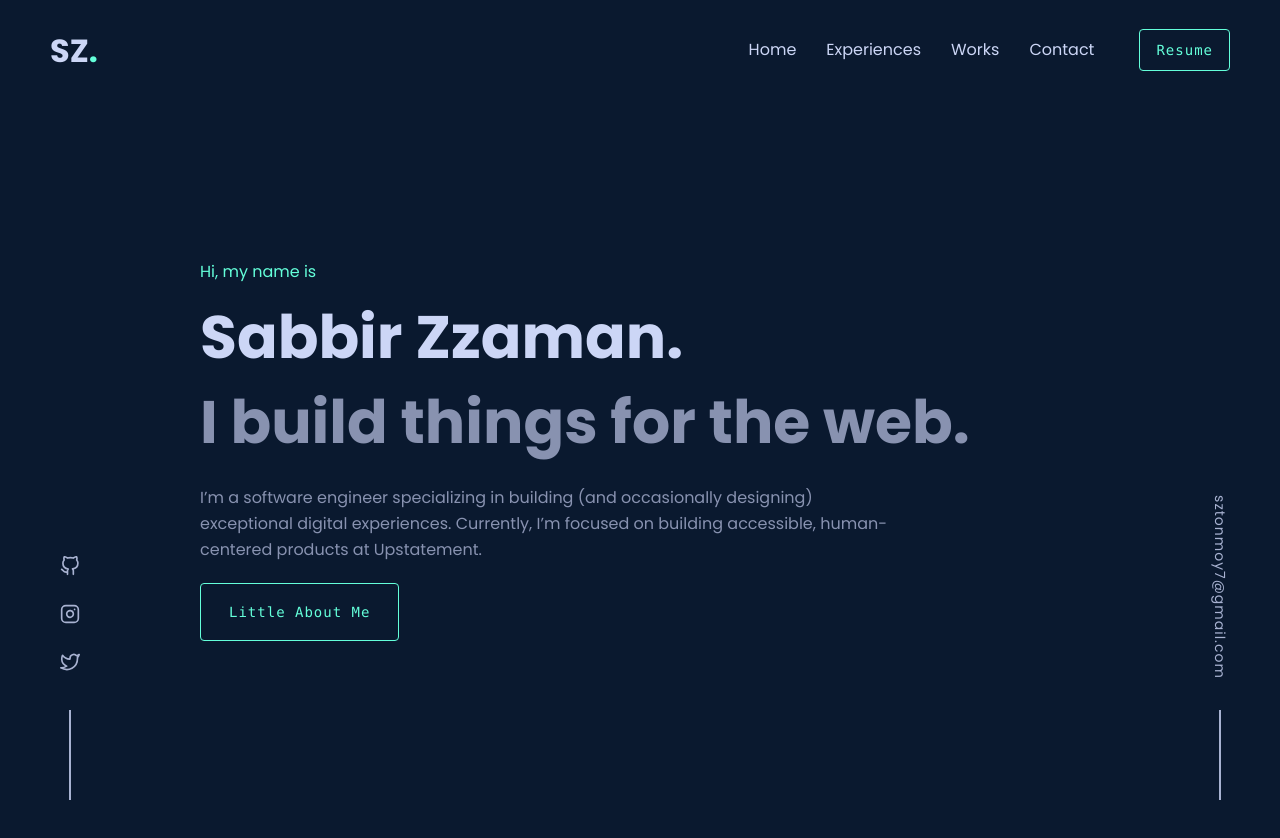
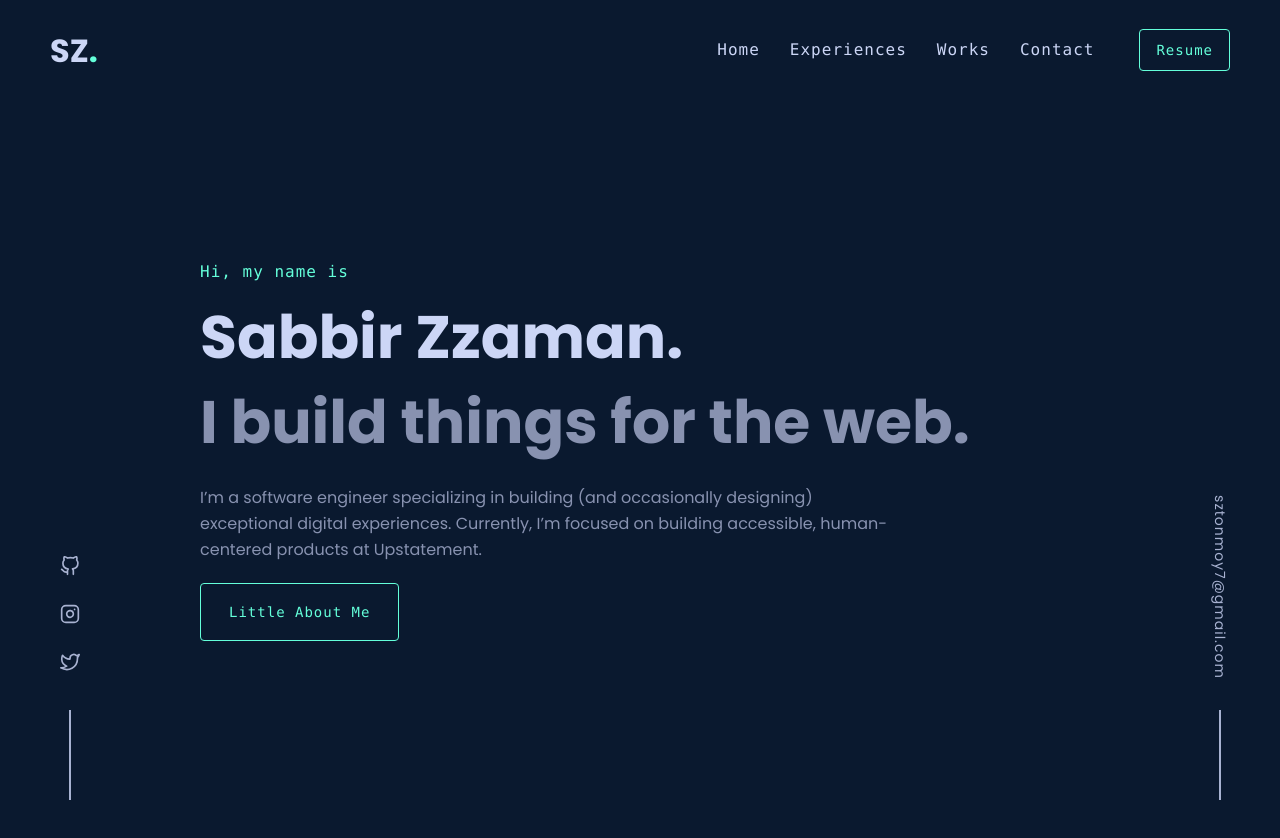
Before and after one commit to sabbirzzaman/sabbir-zzaman, a React (Create React App) app: page / in a window 1280 px wide. Shown: the top 838 px of the page. Before the commit the page ends 800 px from the top, so only its background shows below. Built offline with nearby package versions, Linux system fonts and the light colour scheme.

Commit message:
custom scroll ber added

```diff
--- a/src/App.css
+++ b/src/App.css
@@ -63,7 +63,7 @@ a,
     padding: 12px 16px;
     font-size: 14px;
     letter-spacing: 1px;
-    font-family: var(--secondary-font);
+    font-family: var(--font-secondary);
     cursor: pointer;
     transition: var(--tr);
 }
@@ -71,3 +71,8 @@ a,
 .btn:hover {
     background-color: rgba(100, 255, 218, 0.1);
 }
+
+.title-sm {
+    font-family: var(--font-secondary);
+    letter-spacing: 1px;
+}
--- a/src/Pages/Common/Header/Header.css
+++ b/src/Pages/Common/Header/Header.css
@@ -18,6 +18,8 @@
 
 .navigation a {
     color: #ccd6f6;
+    font-family: var(--font-secondary);
+    letter-spacing: 1px;
     transition: var(--tr);
 }
 
--- a/src/Pages/Common/RightSidebar/RightSidebar.css
+++ b/src/Pages/Common/RightSidebar/RightSidebar.css
@@ -5,7 +5,6 @@
     left: auto;
     right: 40px;
     z-index: 10;
-    color: var(--sideBar);
 }
 
 .stickyRight {
--- /dev/null
+++ b/src/Pages/Home/About/About.css
@@ -0,0 +1,3 @@
+.aboutSection .container {
+    padding: 80px 0px;
+}
--- /dev/null
+++ b/src/Pages/Home/About/About.js
@@ -0,0 +1,14 @@
+import React from 'react';
+import './About.css'
+
+const About = () => {
+    return (
+        <section className='aboutSection'>
+            <div className="container">
+
+            </div>
+        </section>
+    );
+};
+
+export default About;
--- a/src/Pages/Home/Home/Home.js
+++ b/src/Pages/Home/Home/Home.js
@@ -1,6 +1,7 @@
 import React from 'react';
 import LeftSidebar from '../../Common/LeftSidebar/LeftSidebar';
 import RightSidebar from '../../Common/RightSidebar/RightSidebar';
+import About from '../About/About';
 import Banner from '../Banner/Banner';
 import './Home.css';
 
@@ -11,6 +12,7 @@ const Home = () => {
                 <LeftSidebar></LeftSidebar>
                 <div className="pageMainContainer">
                     <Banner></Banner>
+                    <About></About>
                 </div>
                 <RightSidebar></RightSidebar>
             </div>
--- a/src/index.css
+++ b/src/index.css
@@ -4,8 +4,8 @@
     --heading: #ccd6f6;
     --sideBar: #a8b2d1;
     --body: #8892b0;
-    --primary-font: 'Poppins', sans-serif;
-    --secondary-font: source-code-pro, Menlo, Monaco, Consolas, 'Courier New',
+    --font-primary: 'Poppins', sans-serif;
+    --font-secondary: source-code-pro, Menlo, Monaco, Consolas, 'Courier New',
         monospace;
     --tr: 0.3s ease-in-out;
 }
@@ -19,12 +19,17 @@
 }
 
 body {
-    font-family: var(--primary-font);
+    font-family: var(--font-primary);
     font-size: 16px;
     background-color: var(--bg);
     color: var(--body);
 }
 
-code {
-    font-family: var(--secondary-font);
+body::-webkit-scrollbar {
+    width: 8px;
 }
+
+body::-webkit-scrollbar-thumb {
+    background-color: var(--body);
+    border-radius: 8px;
+}
```
